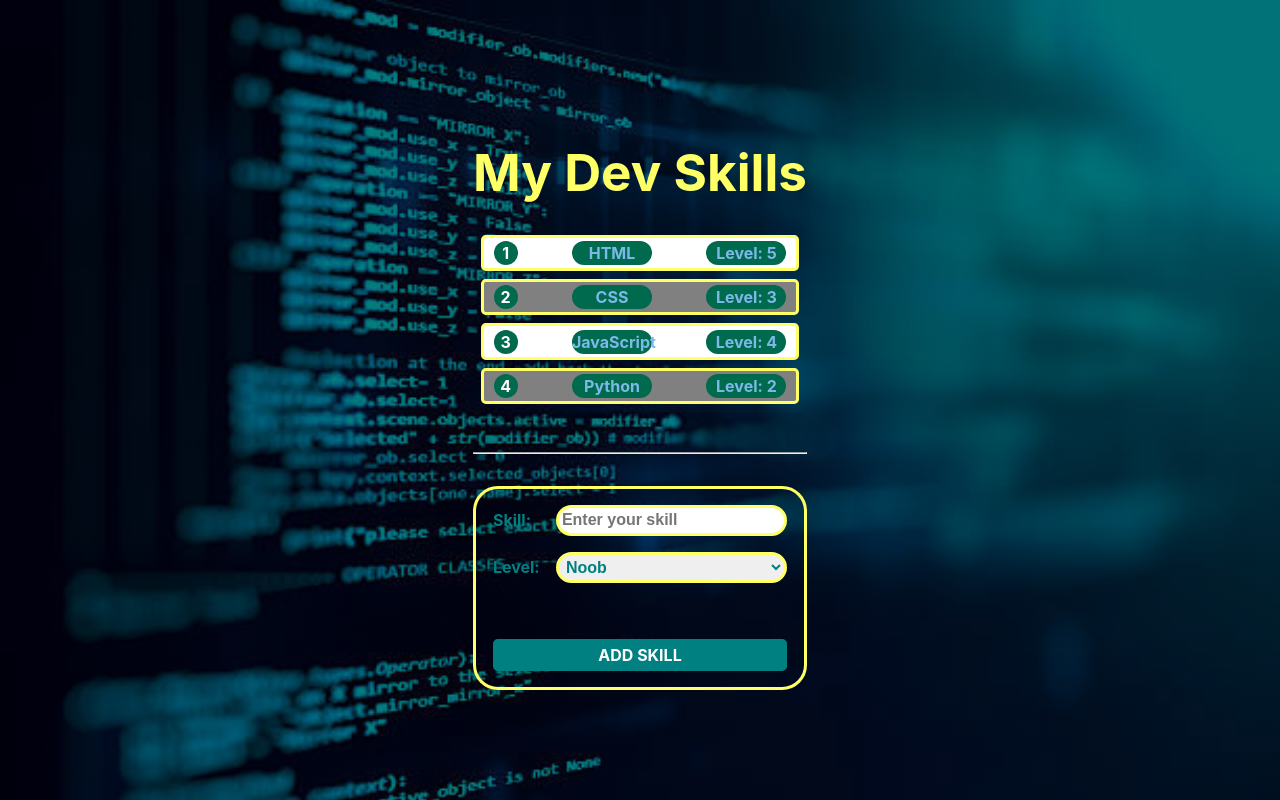
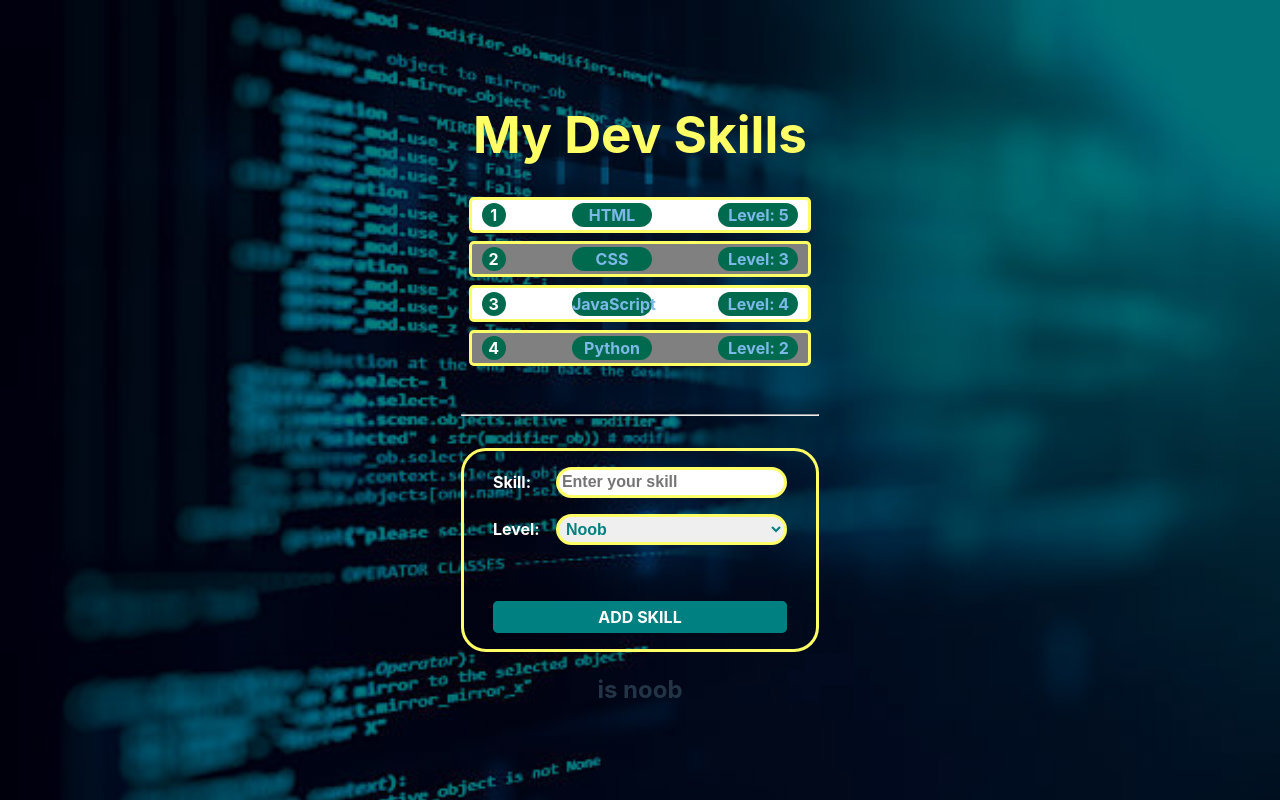
Before and after one commit to ardalanmemar93/react-dev-skills, a React (Vite) app: page / in a window 1280 px wide. Built offline with nearby package versions, Linux system fonts and the light colour scheme.

Commit message:
working on form submition

```diff
--- a/src/NewSkillForm.css
+++ b/src/NewSkillForm.css
@@ -43,3 +43,17 @@
   .AddSkill {
     background-color: rgb(218, 220, 84);
   }
+
+
+  form {
+    display: grid;
+    grid-template-columns: auto auto;
+    gap: 0.5rem;
+    width: 20rem;
+    text-align: left;
+    font-size: 1.5rem;
+  }
+
+  .skill, .level {
+    color: white;
+  }
--- a/src/NewSkillForm.jsx
+++ b/src/NewSkillForm.jsx
@@ -1,16 +1,30 @@
 import React from 'react';
+import { useState } from 'react';
 import "./NewSkillForm.css";
 
+
 export default function NewSkillForm() {
+  const [formData, setFormData] = useState({
+    skill: "",
+    level: "noob",
+  });
+
+  function handleChange(evt) {
+    const newFormData = {...formData, [ evt.target.name] : evt.target.value}
+    setFormData(newFormData)
+  }
+
   return (
     <div className="FormWrapper">
     <form className="NewSkillForm">
 
-      <label htmlFor="skill">Skill: </label>
-      <input type="text" id="skill" name="skill" placeholder="Enter your skill" />
+      <label htmlFor="skill" className="skill">Skill: </label>
+      <input value={formData.skill} onChange={handleChange}
+      type="text" id="skill" name="skill" placeholder="Enter your skill" />
 
-      <label htmlFor="level">Level: </label>
-      <select id="level" name="level">
+      <label htmlFor="level" className="level">Level: </label>
+      <select value={formData.level} onChange={handleChange}
+      id="level" name="level">
         <option value="noob">Noob</option>
         <option value="intermediate">Intermediate</option>
         <option value="advanced">Advanced</option>
@@ -23,6 +37,7 @@ export default function NewSkillForm() {
       <button type="submit" className="AddSkill">ADD SKILL</button>
 
     </form>
+    <h2>{formData.skill} is {formData.level}</h2>
     </div>
   );
 }
```
